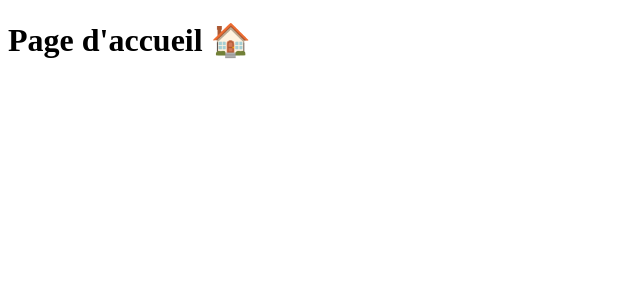
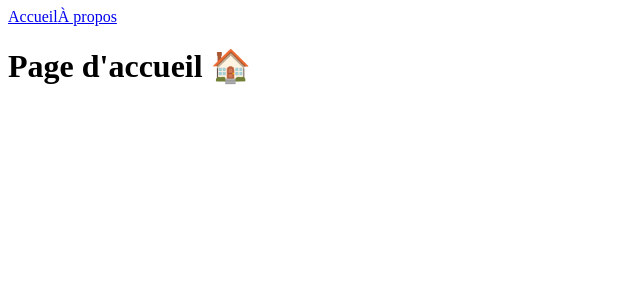
Before and after one commit to Courleciel/kasa, a React (Create React App) app: page / in a window 1280 px wide. Shown: the top 300 px of the page, without its empty margins (0-640 px from the left). Built offline with nearby package versions, Linux system fonts and the light colour scheme.

Commit message:
header created

```diff
--- /dev/null
+++ b/src/components/Header/index.jsx
@@ -0,0 +1,12 @@
+import { Link } from 'react-router-dom'
+
+function Header() {
+    return (
+        <nav>
+            <Link to="/">Accueil</Link>
+            <Link to="/àpropos">À propos</Link>
+        </nav>
+    )
+}
+
+export default Header
--- a/src/index.jsx
+++ b/src/index.jsx
@@ -1,6 +1,7 @@
 import React from 'react';
 import ReactDOM from 'react-dom'
 import { BrowserRouter as Router, Routes, Route } from 'react-router-dom'
+import Header from './components/Header';
 import Home from './pages/Home';
 import Housing from './pages/Housing';
 import About from './pages/About';
@@ -9,6 +10,7 @@
 ReactDOM.render(
   <React.StrictMode>
       <Router>
+      <Header />
           <Routes>
             <Route path="/" element={<Home />} />
             <Route path="/logements" element={<Housing />} />
```
